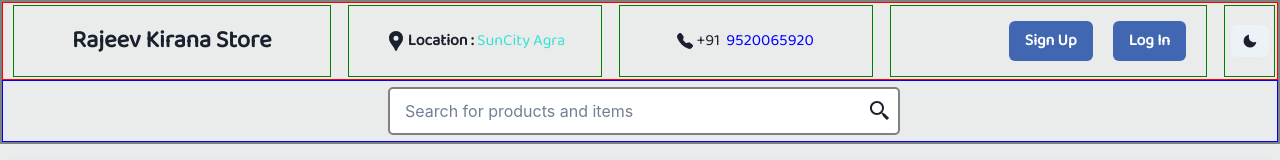
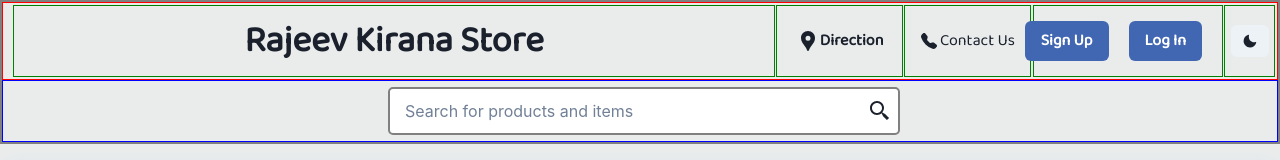
Before and after one commit to Rahul-Palahwat/RealKart_Client, a React (Create React App) app: page / in a window 1280 px wide. Shown: the top 160 px of the page. Built offline with nearby package versions, Linux system fonts and the light colour scheme; a web font is replaced by a local one.

Commit message:
Modified Navbar component

```diff
--- a/src/components/Navbar/Navbar.tsx
+++ b/src/components/Navbar/Navbar.tsx
@@ -18,22 +18,21 @@ const Navbar: React.FC = () => {
             <Flex height={"10vh"} border="1px solid red" wrap={"wrap"} alignItems="center" justifyContent={"space-between"} padding="2px" className='info_shop'>
 
 
-                <Flex border={"1px solid green"} width="25%" height={"100%"} alignItems="center" justifyContent={"center"} fontSize="2xl" fontWeight={"bold"} ml="2">
+                <Flex border={"1px solid green"} width="60%" height={"100%"} alignItems="center" justifyContent={"center"} fontSize="4xl" fontWeight={"bold"} ml="2">
                     <h1>Rajeev Kirana Store</h1>
                 </Flex>
 
-                <Flex border={"1px solid green"} width="20%" height={"100%"} alignItems="center" justifyContent={"center"} fontSize="medium">
+                <Flex border={"1px solid green"} width="10%" height={"100%"} alignItems="center" justifyContent={"center"} fontSize="medium">
                     <Flex fontSize={"2xl"}><MdLocationPin /></Flex>
-                    <h1 style={{ "fontWeight": "bold" }}>Location :&nbsp;</h1>
-                    <a href="" style={{ "color": "#37E2D5" }}>SunCity Agra</a>
+                    <h1 style={{ "fontWeight": "bold" }}>Direction</h1>
                 </Flex>
 
-                <Flex border={"1px solid green"} width="20%" height={"100%"} alignItems="center" justifyContent={"center"}>
-                    <BsFillTelephoneFill />&nbsp; <a href="">+91 &nbsp;</a>  <a href="" style={{ "color": "blue" }}>9520065920</a>
+                <Flex border={"1px solid green"} width="10%" height={"100%"} alignItems="center" justifyContent={"center"}>
+                    <BsFillTelephoneFill />&nbsp; <a href="">Contact Us</a>
                 </Flex>
 
 
-                <Flex border={"1px solid green"} width="25%" height={"100%"} alignItems="center" justifyContent={"flex-end"}>
+                <Flex border={"1px solid green"} width="15%" height={"100%"} alignItems="center" justifyContent={"flex-end"}>
                     <Flex alignItems={"center"} justifyContent="flex-end" width={"100%"}>
                         {!isLogIn
                             ? <Flex><Button color={"white"} bgColor={"facebook.400"} className="items" mr={5}>Sign Up</Button>
```
